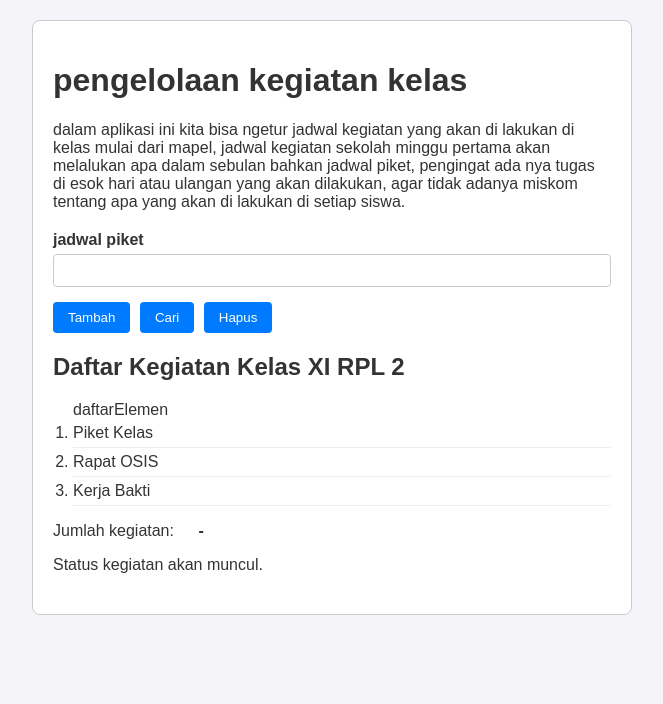
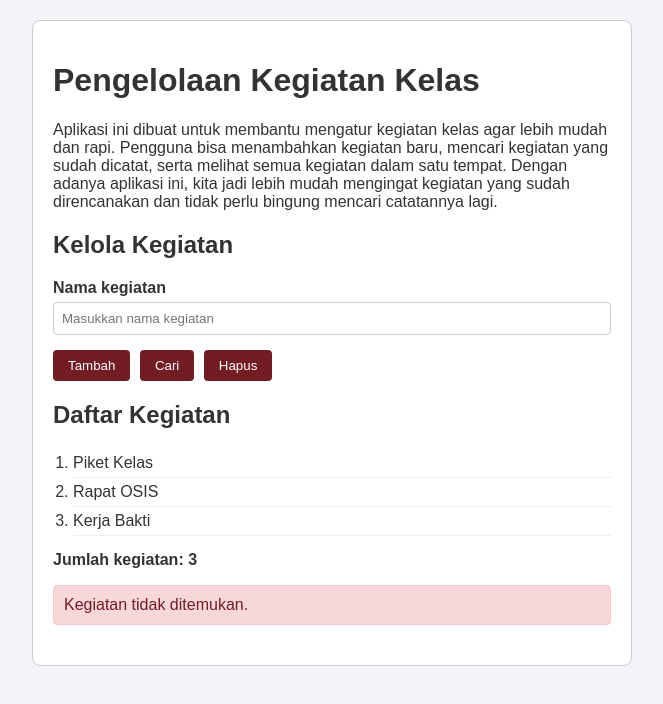
Before and after one commit to lathiifah59-commits/projectAkhir_2026_4427, a plain HTML site: page index.html in a window 1280 px wide. Both pictures are taken after a click on the button "Hapus". Shown: the whole page, without its empty margins (308-971 px from the left). Drawn offline with Linux system fonts and the light colour scheme.

Commit message:
final: sinkronisasi hasil proyek akhir

```diff
--- a/index.html
+++ b/index.html
@@ -8,31 +8,27 @@
     Lengkapi judul tab browser pada <title> di bawah.
     Kemudian lengkapi judul utama <h1> dan paragraf deskripsi <p>
       di bagian header halaman. -->
-  <title>pengelolaan kegiatan saka bhara</title>
+  <title>Pengelolaan Kegiatan Kelas</title>
 
   <link rel="stylesheet" href="style.css">
 </head>
 <body>
   <main class="container">
     <header class="kepala-halaman">
-      <h1>pengelolaan kegiatan kelas</h1>
-      <p>dalam aplikasi ini kita bisa ngetur jadwal kegiatan yang akan di lakukan di kelas mulai dari mapel,
-         jadwal kegiatan sekolah minggu pertama akan melalukan apa dalam sebulan bahkan
-         jadwal piket, pengingat ada nya tugas di esok hari atau ulangan yang akan dilakukan,
-         agar tidak adanya miskom tentang apa yang akan di lakukan di setiap siswa.
-      </p>
+      <h1>Pengelolaan Kegiatan Kelas</h1>
+      <p>Aplikasi ini dibuat untuk membantu mengatur kegiatan kelas agar lebih mudah dan rapi. Pengguna bisa menambahkan kegiatan baru, mencari kegiatan yang sudah dicatat, serta melihat semua kegiatan dalam satu tempat. Dengan adanya aplikasi ini, kita jadi lebih mudah mengingat kegiatan yang sudah direncanakan dan tidak perlu bingung mencari catatannya lagi.</p>
     </header>
 
     <section class="panel" aria-label="Pengelolaan kegiatan">
-      <h2></h2>
+      <h2>Kelola Kegiatan</h2>
 
       <!-- TODO HTML-02:
         Lengkapi label, input teks, placeholder, dan ID semua elemen.
           Acuan ID: inputKegiatan, btnTambah, btnCari, btnHapus.
           Gunakan type="button" pada ketiga tombol. -->
       <div class="form-baris">
-        <label for="">jadwal piket </label>
-          <input type="" id="" placeholder="">
+        <label for="inputKegiatan">Nama kegiatan</label>
+        <input type="text" id="inputKegiatan" placeholder="Masukkan nama kegiatan">
       </div>
 
       <div class="aksi">
@@ -43,15 +39,15 @@
     </section>
 
     <section class="panel" aria-label="Daftar kegiatan">
-      <h2>Daftar Kegiatan Kelas XI RPL 2</h2>
+      <h2>Daftar Kegiatan</h2>
 
       <!-- TODO HTML-03:
           Lengkapi ID untuk daftar, jumlah, dan pesan status.
           Acuan ID: daftarKegiatan, totalKegiatan, pesanStatus. -->
-      <ol id="daftarKegiatan">daftarKegiatan</ol>
+      <ol id="daftarKegiatan"></ol>
 
-      <p class="daftarKegiatan">Jumlah kegiatan: <strong id="daftarKegiatan">-</strong></p>
-      <p id="status" aria-live="polite">Status kegiatan akan muncul.</p>
+      <p class="ringkasan">Jumlah kegiatan: <strong id="totalKegiatan">-</strong></p>
+      <p id="pesanStatus" aria-live="polite">Status kegiatan akan muncul di sini.</p>
     </section>
   </main>
 
--- a/script.js
+++ b/script.js
@@ -21,7 +21,7 @@ function tampilkanKegiatan(daftar) {
   }
 
   // Disediakan guru: hapus isi daftar sebelum menampilkannya kembali.
-  elemenDaftar.innerHTML = "daftarElemen";
+  elemenDaftar.innerHTML = "";
 
   // TODO JS-01:
   // Perbaiki batas perulangan for berikut agar dimulai dari indeks pertama
@@ -118,6 +118,9 @@ document.addEventListener("DOMContentLoaded", function () {
   perbaruiTampilan();
 });
 
+// Area penambahan Function untuk pertemuan berikutnya akan diberikan
+// oleh guru pada saat paket soal berikutnya dibagikan.
+
 // =====================================================================
 // KERANGKA SOAL SABTU, 21 NOVEMBER 2026
 // Tambahkan blok ini pada AKHIR script.js hasil Checkpoint 1 (17 Nov).
@@ -127,42 +130,59 @@ document.addEventListener("DOMContentLoaded", function () {
 
 // TODO JS-03, JS-04, JS-05 — Validasi dan penambahan kegiatan
 function tambahKegiatan(daftar, nama) {
+
   // TODO JS-03: Simpan nama yang sudah di-trim ke variabel namaBersih.
   // Jika namaBersih kosong, gunakan return false.
+const namaBersih = nama.trim();
+
+if(namaBersih === "") {
+  return false;
+}
 
   // TODO JS-04: Gunakan includes() untuk menolak nama duplikat.
   // Jika kegiatan sudah ada, gunakan return false.
+if (daftar.includes(namaBersih)){
+  return false;
+}
 
   // TODO JS-05: Gunakan push() untuk menambahkan namaBersih.
   // Jika penambahan berhasil, gunakan return true.
+  daftar.push(namaBersih);
 
-  return false; // SEMENTARA: ganti/hapus setelah TODO JS-03 s.d. JS-05 selesai
+  return true; // SEMENTARA: ganti/hapus setelah TODO JS-03 s.d. JS-05 selesai
 }
 
 // TODO JS-06 — Pencarian kegiatan
 function cariKegiatan(daftar, nama) {
+  const namaBersih = nama.trim();
+  const indeks = daftar.indexOf(namaBersih);
+
   // TODO JS-06: Hilangkan spasi awal/akhir menggunakan trim().
   // Cari posisi kegiatan dengan indexOf(), lalu kembalikan indeksnya.
   // Jika tidak ditemukan, indexOf() akan menghasilkan -1.
 
-  return -1; // SEMENTARA: ganti setelah TODO JS-06 selesai
+  return indeks; // SEMENTARA: ganti setelah TODO JS-06 selesai
 }
 
 // TODO JS-07 dan JS-08 — Penghapusan kegiatan
 function hapusKegiatan(daftar, nama) {
+
   // TODO JS-07: Panggil cariKegiatan(daftar, nama).
   // Simpan hasilnya dalam variabel indeks.
+  const indeks = cariKegiatan(daftar, nama);
 
   // TODO JS-08: Jika indeks bernilai -1, gunakan return false.
   // Jika ditemukan, hapus satu elemen menggunakan splice().
   // Kembalikan true jika penghapusan berhasil.
-
-  return false; // SEMENTARA: ganti/hapus setelah TODO JS-07 s.d. JS-08 selesai
+  if (indeks === -1){
+    return false;
+  }
+daftar.splice(indeks, 1);
+  return true; // SEMENTARA: ganti/hapus setelah TODO JS-07 s.d. JS-08 selesai
 }
 
 // TODO JS-09 — Menghitung jumlah kegiatan
 function hitungJumlahKegiatan(daftar) {
   // TODO JS-09: Gunakan length dan return untuk menghasilkan jumlah kegiatan.
-
-  return 0; // SEMENTARA: ganti setelah TODO JS-09 selesai
+  return daftar.length; // SEMENTARA: ganti setelah TODO JS-09 selesai
 }
--- a/style.css
+++ b/style.css
@@ -65,7 +65,7 @@ body {
 .aksi button {
   padding: 8px 15px;
   margin-right: 5px;
-  background-color: #007bff;
+  background-color: #721c24;
   color: white;
   border: none;
   border-radius: 4px;
```
Also changed, not shown: 1 other file. Lines whose indentation alone changed are shown as unchanged.
